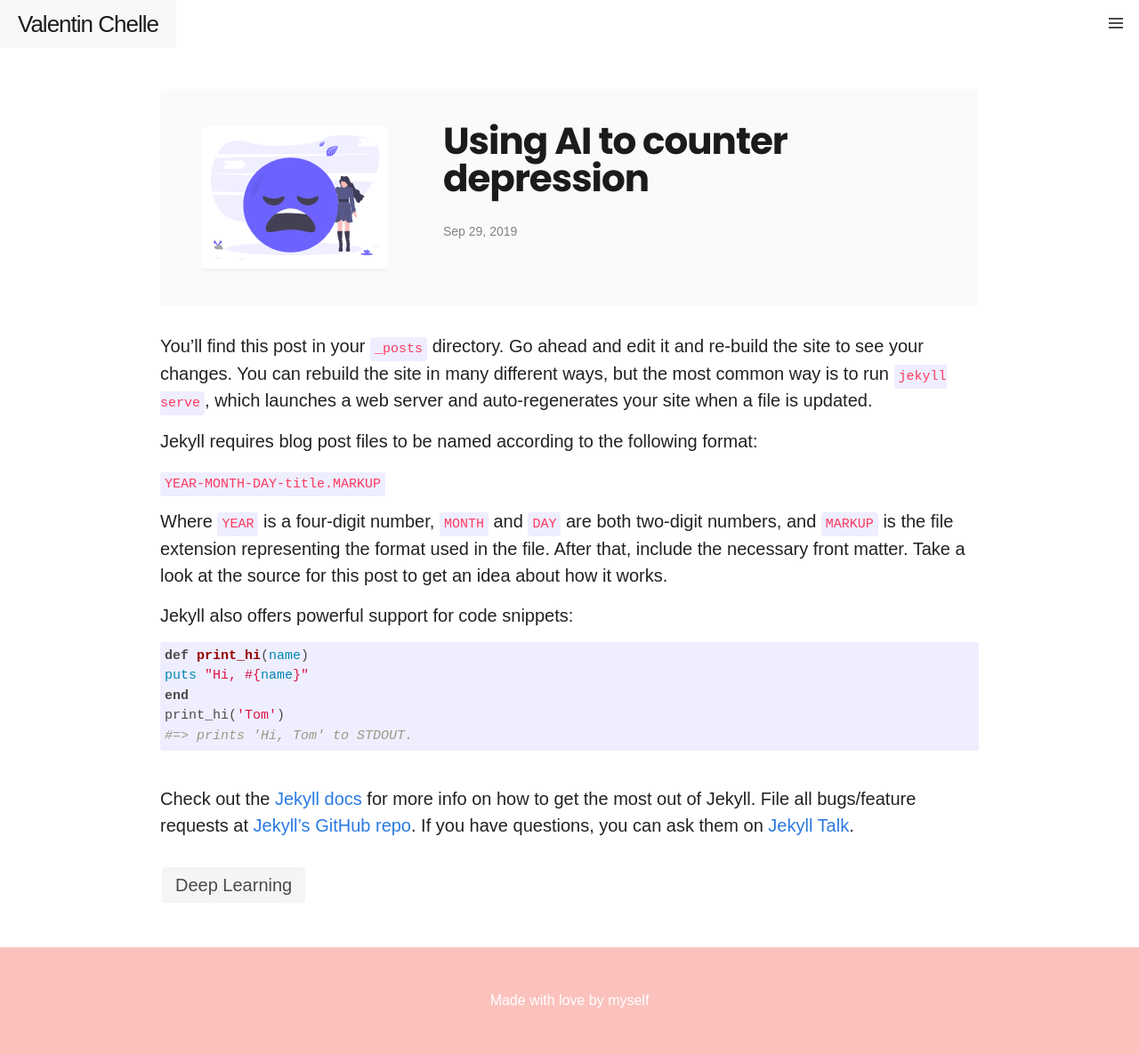
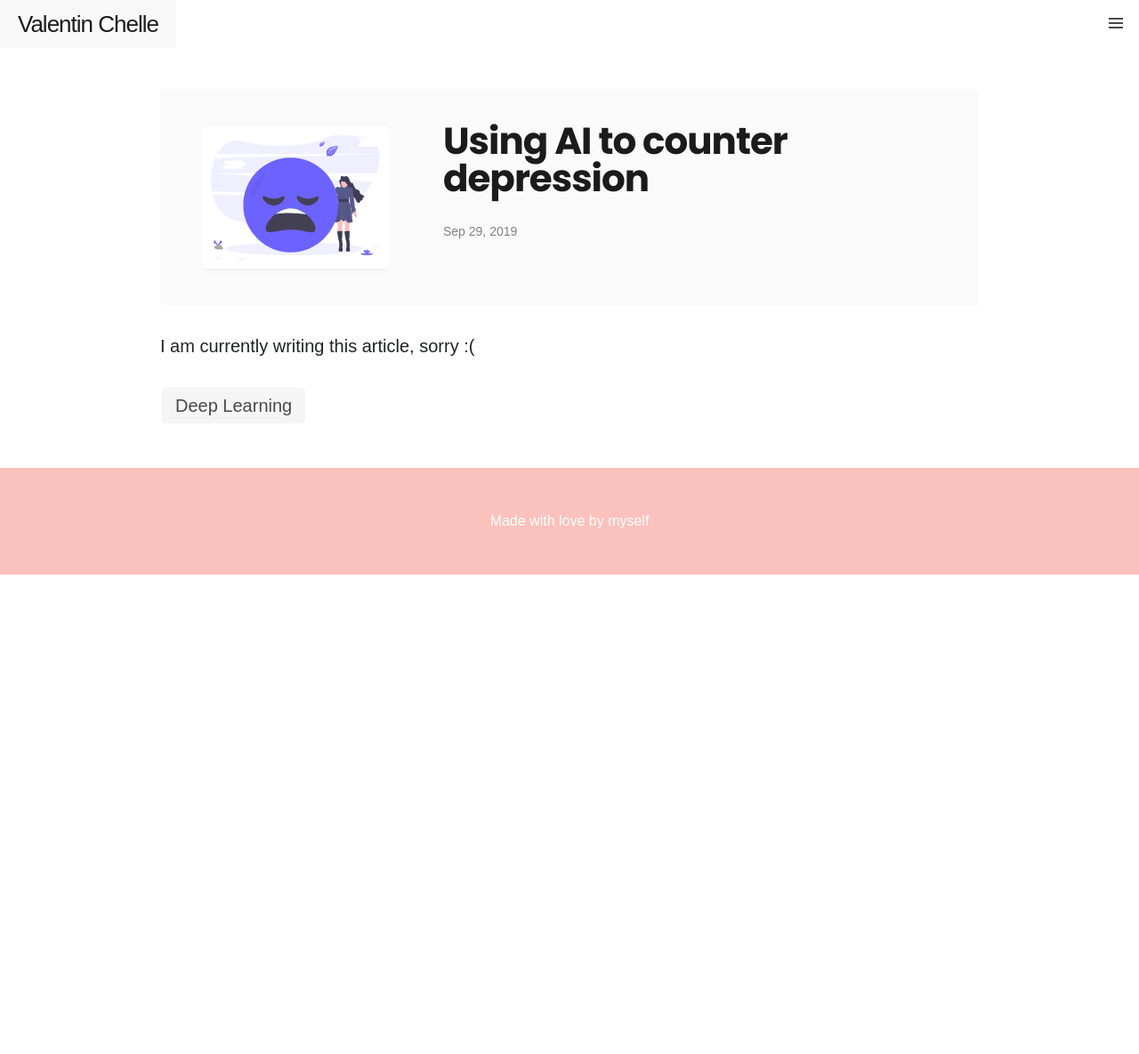
Before and after one commit to valentinchelle/valentinchelle.github.io, a Jekyll site: the page built from _posts/2019-09-29-Ai-counter-depression.markdown, in a window 1280 px wide. Shown: the whole page at 89% size. Built offline with Jekyll 4.4.1, drawn with Linux system fonts in a browser that asks for light colours; comment, search, counter and statistics services are not loaded; after the commit the page ends 900 px from its top, so only the background shows below that.

Commit message:
Modifying little things

```diff
--- a/_posts/2019-09-29-Ai-counter-depression.markdown
+++ b/_posts/2019-09-29-Ai-counter-depression.markdown
@@ -1,32 +1,10 @@
 ---
 title: Using AI to counter depression
 layout: post
-date: "2019-09-29 11:17:20 -0700"
+date: '2019-09-29 11:17:20 -0700'
 tags:
-  - Deep Learning
+- Deep Learning
 thumbnail: feeling_down_cover.svg
 ---
 
-You’ll find this post in your `_posts` directory. Go ahead and edit it and re-build the site to see your changes. You can rebuild the site in many different ways, but the most common way is to run `jekyll serve`, which launches a web server and auto-regenerates your site when a file is updated.
-
-Jekyll requires blog post files to be named according to the following format:
-
-`YEAR-MONTH-DAY-title.MARKUP`
-
-Where `YEAR` is a four-digit number, `MONTH` and `DAY` are both two-digit numbers, and `MARKUP` is the file extension representing the format used in the file. After that, include the necessary front matter. Take a look at the source for this post to get an idea about how it works.
-
-Jekyll also offers powerful support for code snippets:
-
-{% highlight ruby %}
-def print_hi(name)
-puts "Hi, #{name}"
-end
-print_hi('Tom')
-#=> prints 'Hi, Tom' to STDOUT.
-{% endhighlight %}
-
-Check out the [Jekyll docs][jekyll-docs] for more info on how to get the most out of Jekyll. File all bugs/feature requests at [Jekyll’s GitHub repo][jekyll-gh]. If you have questions, you can ask them on [Jekyll Talk][jekyll-talk].
-
-[jekyll-docs]: https://jekyllrb.com/docs/home
-[jekyll-gh]: https://github.com/jekyll/jekyll
-[jekyll-talk]: https://talk.jekyllrb.com/
+I am currently writing this article, sorry :(
```
Also changed, not shown: _posts/2019-08-01-font-sizing.markdown (+8 -6 lines).
